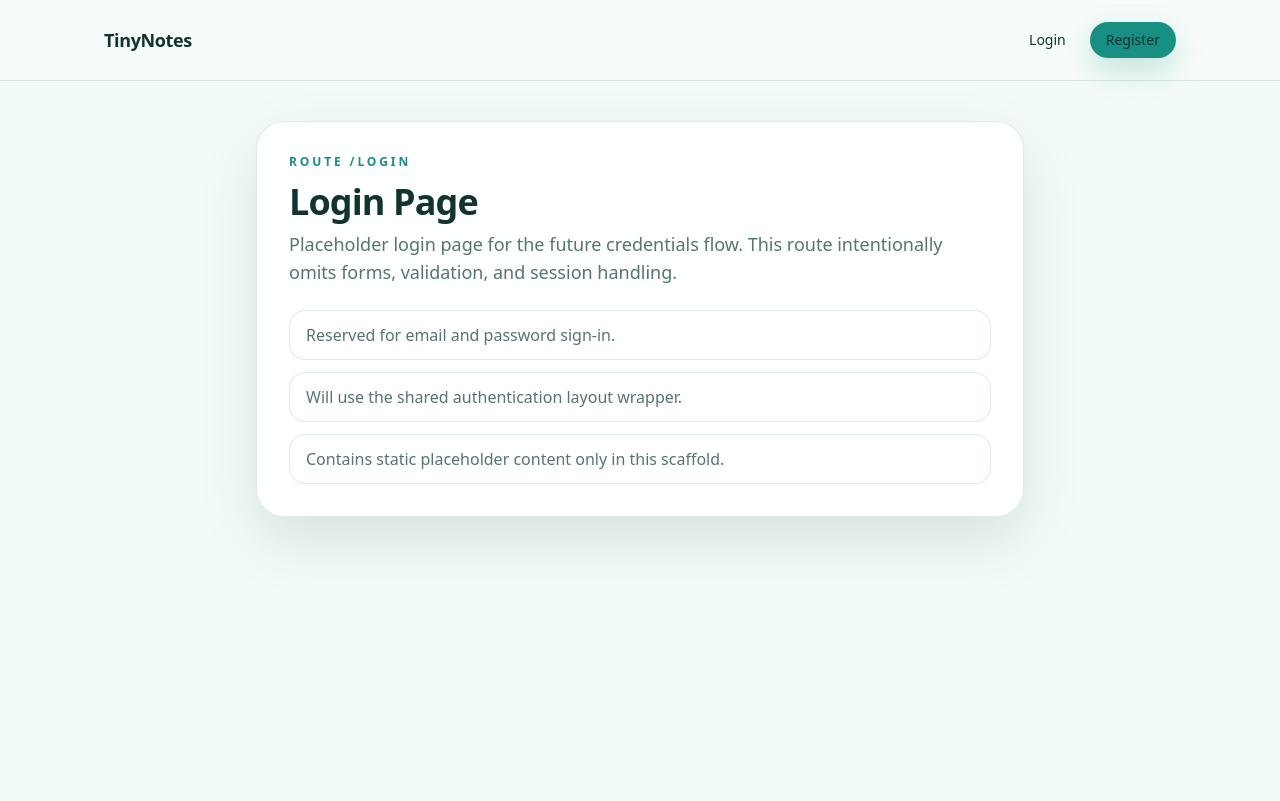
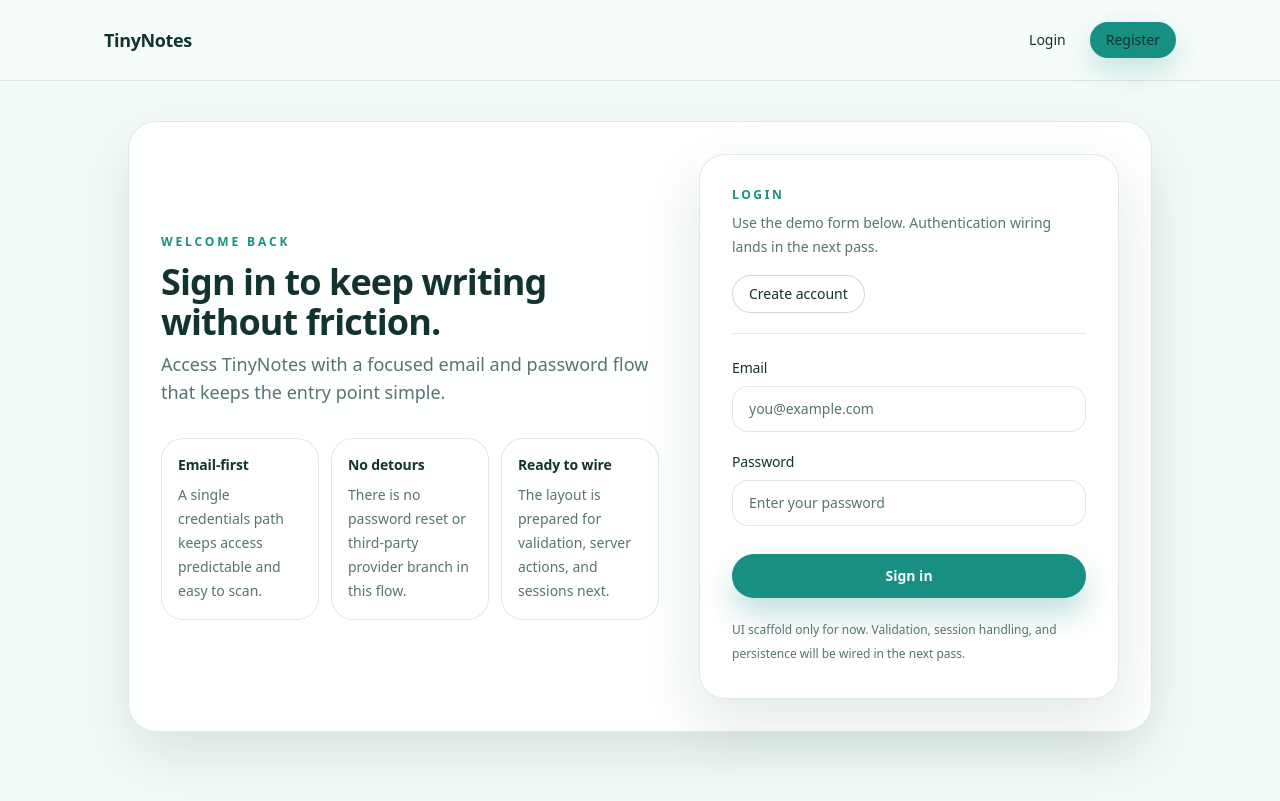
Before and after one commit to OlegZinch/codex-demo, a Next.js app: page /login in a window 1280 px wide. Built offline with nearby package versions, Linux system fonts and the light colour scheme.

Commit message:
Build shared login and register form pages

```diff
--- a/app/(auth)/login/page.tsx
+++ b/app/(auth)/login/page.tsx
@@ -1,21 +1,5 @@
-import { PlaceholderList } from "@/src/components/ui/placeholder-list";
-import { RouteHeader } from "@/src/components/ui/route-header";
+import { AuthCredentialsForm } from "@/src/components/auth/auth-credentials-form";
 
 export default function LoginPage() {
-  return (
-    <div className="grid gap-6">
-      <RouteHeader
-        description="Placeholder login page for the future credentials flow. This route intentionally omits forms, validation, and session handling."
-        eyebrow="Route /login"
-        title="Login Page"
-      />
-      <PlaceholderList
-        items={[
-          "Reserved for email and password sign-in.",
-          "Will use the shared authentication layout wrapper.",
-          "Contains static placeholder content only in this scaffold.",
-        ]}
-      />
-    </div>
-  );
+  return <AuthCredentialsForm mode="login" />;
 }
--- a/app/(auth)/register/page.tsx
+++ b/app/(auth)/register/page.tsx
@@ -1,21 +1,5 @@
-import { PlaceholderList } from "@/src/components/ui/placeholder-list";
-import { RouteHeader } from "@/src/components/ui/route-header";
+import { AuthCredentialsForm } from "@/src/components/auth/auth-credentials-form";
 
 export default function RegisterPage() {
-  return (
-    <div className="grid gap-6">
-      <RouteHeader
-        description="Placeholder registration page for the future account creation flow. This route intentionally omits forms, validation, and auth integration."
-        eyebrow="Route /register"
-        title="Register Page"
-      />
-      <PlaceholderList
-        items={[
-          "Reserved for future email and password registration.",
-          "Uses the same shared authentication shell as /login.",
-          "Contains static placeholder content only in this scaffold.",
-        ]}
-      />
-    </div>
-  );
+  return <AuthCredentialsForm mode="register" />;
 }
--- /dev/null
+++ b/src/components/auth/auth-credentials-form.tsx
@@ -0,0 +1,171 @@
+import Link from "next/link";
+
+import { RouteHeader } from "@/src/components/ui/route-header";
+
+type AuthMode = "login" | "register";
+
+type AuthModeContent = {
+  eyebrow: string;
+  title: string;
+  description: string;
+  formTitle: string;
+  formDescription: string;
+  submitLabel: string;
+  switchHref: string;
+  switchLabel: string;
+  emailPlaceholder: string;
+  passwordPlaceholder: string;
+};
+
+const authModeContent = {
+  login: {
+    eyebrow: "Welcome back",
+    title: "Sign in to keep writing without friction.",
+    description:
+      "Access TinyNotes with a focused email and password flow that keeps the entry point simple.",
+    formTitle: "Login",
+    formDescription: "Use the demo form below. Authentication wiring lands in the next pass.",
+    submitLabel: "Sign in",
+    switchHref: "/register",
+    switchLabel: "Create account",
+    emailPlaceholder: "you@example.com",
+    passwordPlaceholder: "Enter your password",
+  },
+  register: {
+    eyebrow: "New account",
+    title: "Create an account and start capturing notes.",
+    description:
+      "Register with the same straightforward credentials flow. No extra providers, no reset detours.",
+    formTitle: "Register",
+    formDescription: "This is the UI scaffold for account creation. Auth logic still needs wiring.",
+    submitLabel: "Create account",
+    switchHref: "/login",
+    switchLabel: "Back to login",
+    emailPlaceholder: "you@example.com",
+    passwordPlaceholder: "Choose a password",
+  },
+} satisfies Record<AuthMode, AuthModeContent>;
+
+const authHighlights = [
+  {
+    title: "Email-first",
+    description: "A single credentials path keeps access predictable and easy to scan.",
+  },
+  {
+    title: "No detours",
+    description: "There is no password reset or third-party provider branch in this flow.",
+  },
+  {
+    title: "Ready to wire",
+    description: "The layout is prepared for validation, server actions, and sessions next.",
+  },
+] as const;
+
+const inputClassName =
+  "w-full rounded-2xl border border-[color:var(--color-border)] bg-white px-4 py-3 text-sm text-[color:var(--color-foreground)] outline-none transition placeholder:text-[color:var(--color-foreground-muted)] focus:border-[color:var(--color-accent-strong)] focus:ring-4 focus:ring-[rgba(24,143,131,0.12)]";
+
+type AuthCredentialsFormProps = {
+  mode: AuthMode;
+};
+
+export function AuthCredentialsForm({ mode }: AuthCredentialsFormProps) {
+  const content = authModeContent[mode];
+  const fields = [
+    {
+      id: `${mode}-email`,
+      label: "Email",
+      name: "email",
+      type: "email",
+      autoComplete: "email",
+      placeholder: content.emailPlaceholder,
+    },
+    {
+      id: `${mode}-password`,
+      label: "Password",
+      name: "password",
+      type: "password",
+      autoComplete: mode === "login" ? "current-password" : "new-password",
+      placeholder: content.passwordPlaceholder,
+    },
+  ] as const;
+
+  return (
+    <section className="grid gap-10 lg:grid-cols-[minmax(0,1fr)_minmax(0,420px)] lg:items-center">
+      <div className="grid gap-8">
+        <RouteHeader
+          description={content.description}
+          eyebrow={content.eyebrow}
+          title={content.title}
+        />
+        <div className="grid gap-3 sm:grid-cols-3">
+          {authHighlights.map((highlight) => (
+            <div
+              key={highlight.title}
+              className="rounded-[22px] border border-[color:var(--color-border)] bg-[rgba(255,255,255,0.54)] p-4"
+            >
+              <p className="text-sm font-semibold tracking-[-0.01em] text-[color:var(--color-foreground)]">
+                {highlight.title}
+              </p>
+              <p className="mt-2 text-sm leading-6 text-[color:var(--color-foreground-muted)]">
+                {highlight.description}
+              </p>
+            </div>
+          ))}
+        </div>
+      </div>
+
+      <div className="rounded-[26px] border border-[color:var(--color-border)] bg-[rgba(255,255,255,0.82)] p-6 shadow-[0_24px_60px_rgba(13,59,57,0.12)] sm:p-8">
+        <div className="flex flex-wrap items-start justify-between gap-4 border-b border-[color:var(--color-border)] pb-5">
+          <div className="space-y-2">
+            <p className="text-xs font-semibold uppercase tracking-[0.22em] text-[color:var(--color-accent-strong)]">
+              {content.formTitle}
+            </p>
+            <p className="max-w-xs text-sm leading-6 text-[color:var(--color-foreground-muted)]">
+              {content.formDescription}
+            </p>
+          </div>
+          <Link
+            className="inline-flex items-center justify-center rounded-full border border-[color:var(--color-border-strong)] bg-white px-4 py-2 text-sm font-medium text-[color:var(--color-foreground)] transition hover:border-[color:var(--color-accent-strong)] hover:text-[color:var(--color-accent-strong)]"
+            href={content.switchHref}
+          >
+            {content.switchLabel}
+          </Link>
+        </div>
+
+        <form className="grid gap-5 pt-6">
+          {fields.map((field) => (
+            <div key={field.id} className="grid gap-2">
+              <label
+                className="text-sm font-medium tracking-[-0.01em] text-[color:var(--color-foreground)]"
+                htmlFor={field.id}
+              >
+                {field.label}
+              </label>
+              <input
+                autoComplete={field.autoComplete}
+                className={inputClassName}
+                id={field.id}
+                name={field.name}
+                placeholder={field.placeholder}
+                required
+                type={field.type}
+              />
+            </div>
+          ))}
+
+          <button
+            className="mt-2 inline-flex items-center justify-center rounded-full bg-[color:var(--color-accent-strong)] px-5 py-3 text-sm font-semibold text-white shadow-[0_16px_30px_rgba(24,143,131,0.28)] transition hover:bg-[color:var(--color-foreground)]"
+            type="button"
+          >
+            {content.submitLabel}
+          </button>
+
+          <p className="text-xs leading-6 text-[color:var(--color-foreground-muted)]">
+            UI scaffold only for now. Validation, session handling, and persistence will be wired in
+            the next pass.
+          </p>
+        </form>
+      </div>
+    </section>
+  );
+}
--- a/src/components/layout/auth-shell.tsx
+++ b/src/components/layout/auth-shell.tsx
@@ -9,7 +9,7 @@
 
 export function AuthShell({ children }: AuthShellProps) {
   return (
-    <PageShell align="center" width="narrow">
+    <PageShell align="center" width="default">
       <SurfaceCard>
         <div className="grid gap-6">{children}</div>
       </SurfaceCard>
```
